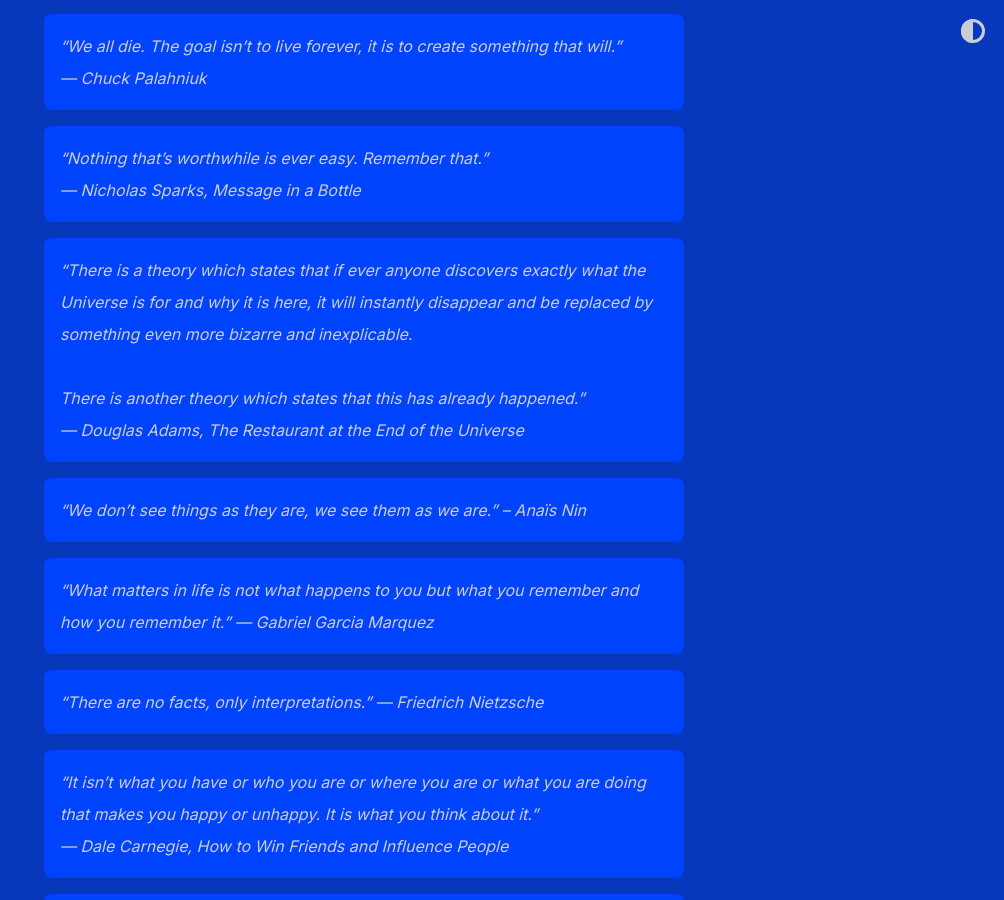
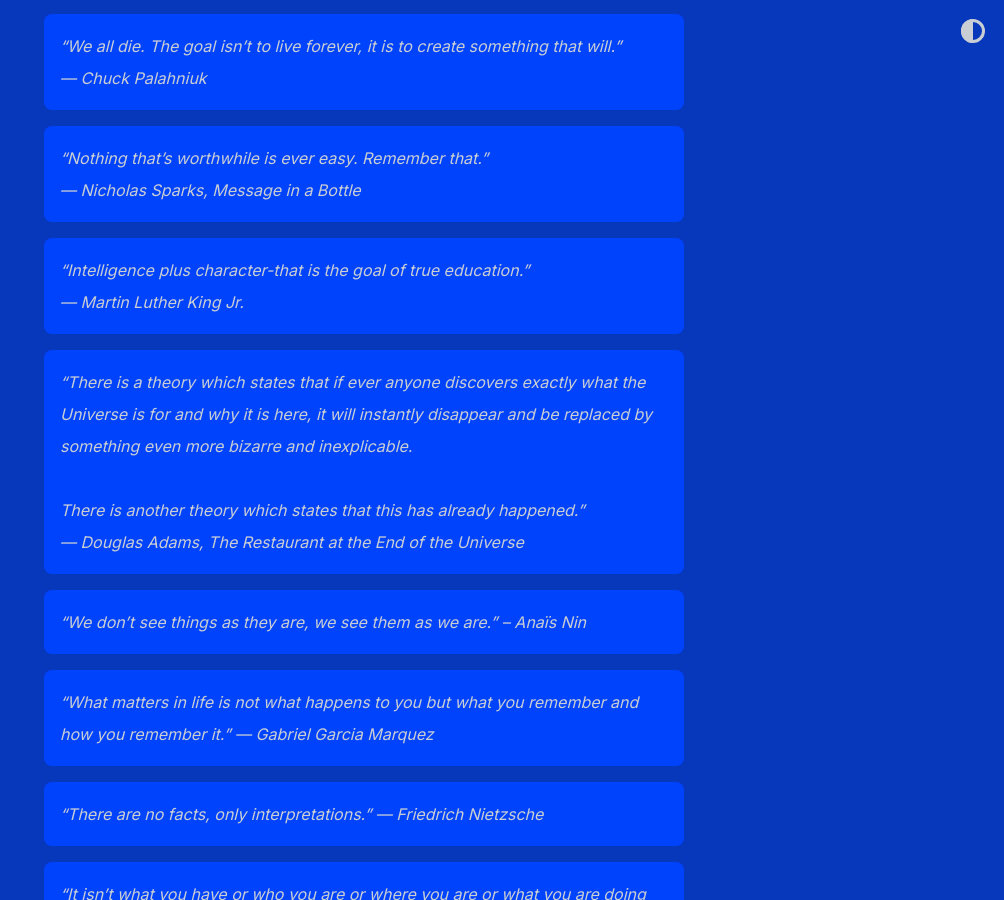
Before and after one commit to shihankanungo/shihankanungo.github.io, a Jekyll site: the page built from quotes.md, in a window 1280 px wide and 900 px high, scrolled down 1388 px. Shown: the whole window, without its empty margins (276-1280 px from the left). Built offline with Jekyll 4.4.1, drawn with Linux system fonts in a browser that asks for light colours.

Commit message:
Update quotes.md

```diff
--- a/quotes.md
+++ b/quotes.md
@@ -24,6 +24,8 @@ title: Quotes
 --- Chuck Palahniuk
 
 > "Nothing that’s worthwhile is ever easy. Remember that." <br> --- Nicholas Sparks, <i>Message in a Bottle</i>
+
+> "Intelligence plus character-that is the goal of true education." <br> --- Martin Luther King Jr.
 
 > "There is a theory which states that if ever anyone discovers exactly what the Universe is for and why it is here, it will instantly disappear and be replaced by something even more bizarre and inexplicable. <br><br> There is another theory which states that this has already happened." <br> --- Douglas Adams, <i>The Restaurant at the End of the Universe</i>
 
```
